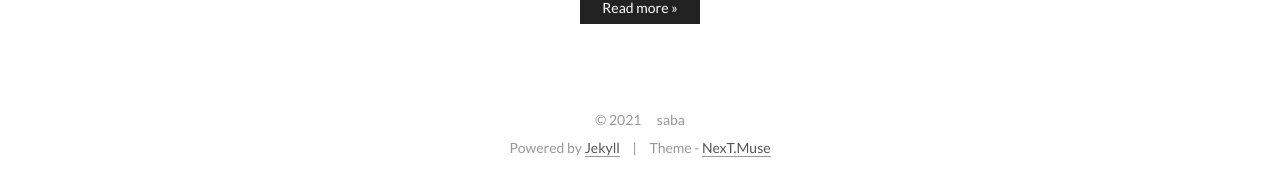
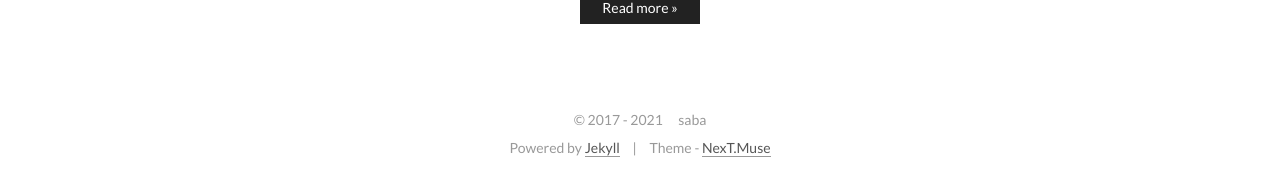
Before and after one commit to saba4good/saba4good.github.io, a Jekyll site: the page built from index.html, in a window 1280 px wide. Shown: the part 1451-1630 px from the top of the page. Built offline with Jekyll 4.4.1, drawn with Linux system fonts in a browser that asks for light colours; the list of posts is cut into pages by our own code.

Commit message:
add a copyright year

```diff
--- a/_config.yml
+++ b/_config.yml
@@ -86,7 +86,7 @@ keywords: ""
 rss:
 
 # Specify the date when the site was setup
-#since: 2015
+since: 2017
 
 # icon between year and author @Footer
 #authoricon: heart #commented out by me
```
